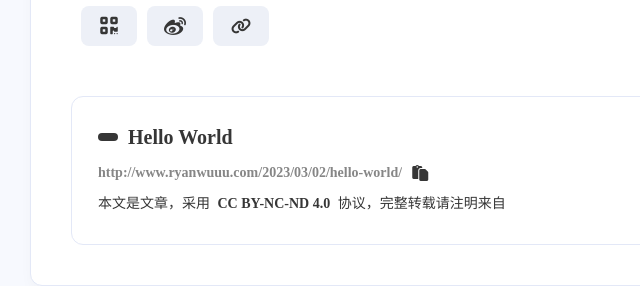
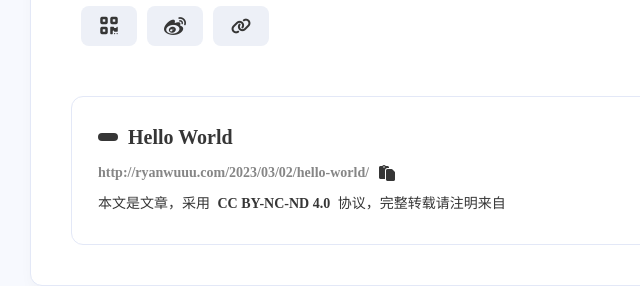
Before and after one commit to RyanWuuu/nov.six, a plain HTML site: page 2023/03/02/hello-world/index.html in a window 1280 px wide. Shown: the part 1278-1564 px from the top of the page, 0-640 px from the left. Drawn offline with Linux system fonts and the light colour scheme.

Commit message:
Site updated: 2023-03-05 17:15:07

```diff
--- a/2023/03/02/hello-world/index.html
+++ b/2023/03/02/hello-world/index.html
@@ -280,18 +280,18 @@
         </div>
         <div class="share-main">
             <div class="share-main-all">
-                <div id="qrcode" title="http://www.ryanwuuu.com/2023/03/02/hello-world/">
+                <div id="qrcode" title="http://ryanwuuu.com/2023/03/02/hello-world/">
                 </div>
                 <div class="reward-dec">使用手机访问这篇文章</div>
             </div>
         </div>
         <script type="text/javascript">
-            new QRCode(document.getElementById("qrcode"), "http://www.ryanwuuu.com/2023/03/02/hello-world/");
+            new QRCode(document.getElementById("qrcode"), "http://ryanwuuu.com/2023/03/02/hello-world/");
         </script>
     </div>
 </div>
             <div class="share-link weibo"><a class="share-button" target="_blank"
-    href="https://service.weibo.com/share/share.php?title=Hello World&amp;url=http://www.ryanwuuu.com/2023/03/02/hello-world/&amp;pic="
+    href="https://service.weibo.com/share/share.php?title=Hello World&amp;url=http://ryanwuuu.com/2023/03/02/hello-world/&amp;pic="
     title="分享到微博" rel="noopener external nofollow noreferrer noopener">
     <i class="fab fa-weibo" style="font-size:22px"></i>
 </a>
@@ -319,7 +319,7 @@
     </div>
     <div class="post-copyright__type">
         <span class="post-copyright-info" id="post-copyright-url">
-            <a href="/2023/03/02/hello-world/">http://www.ryanwuuu.com/2023/03/02/hello-world/</a>
+            <a href="/2023/03/02/hello-world/">http://ryanwuuu.com/2023/03/02/hello-world/</a>
         </span>
         <button class="post-copyright-copybtn" onclick="acrylic.copyPageUrl()">
             <i class="fas fa-paste copy-btn"></i>
```
